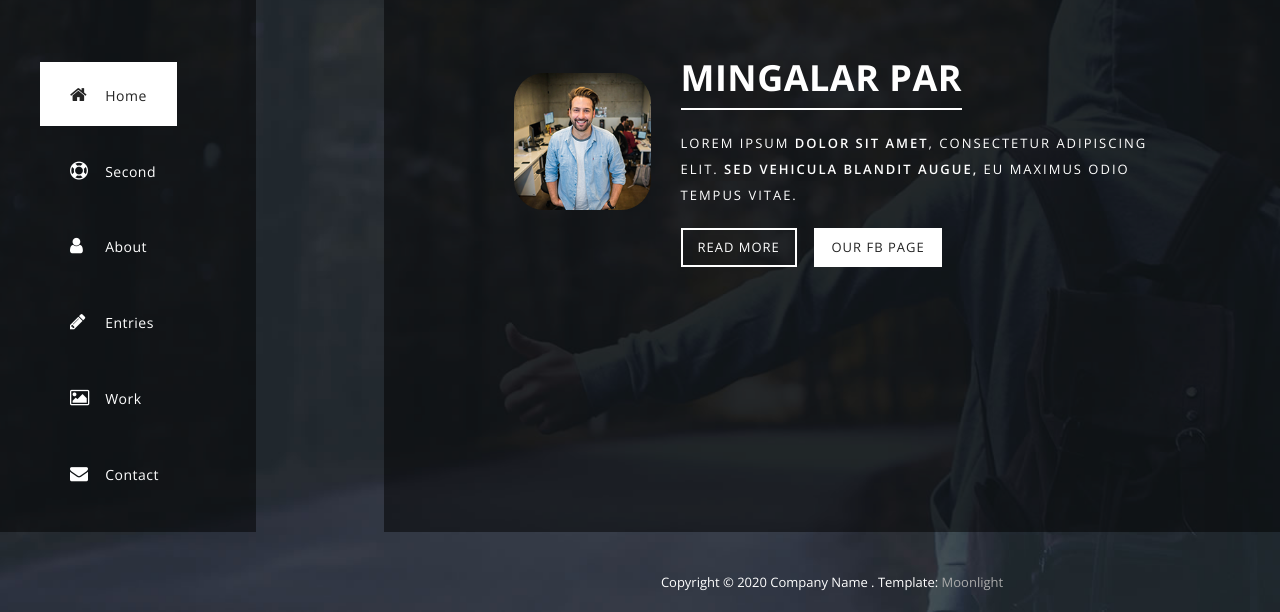
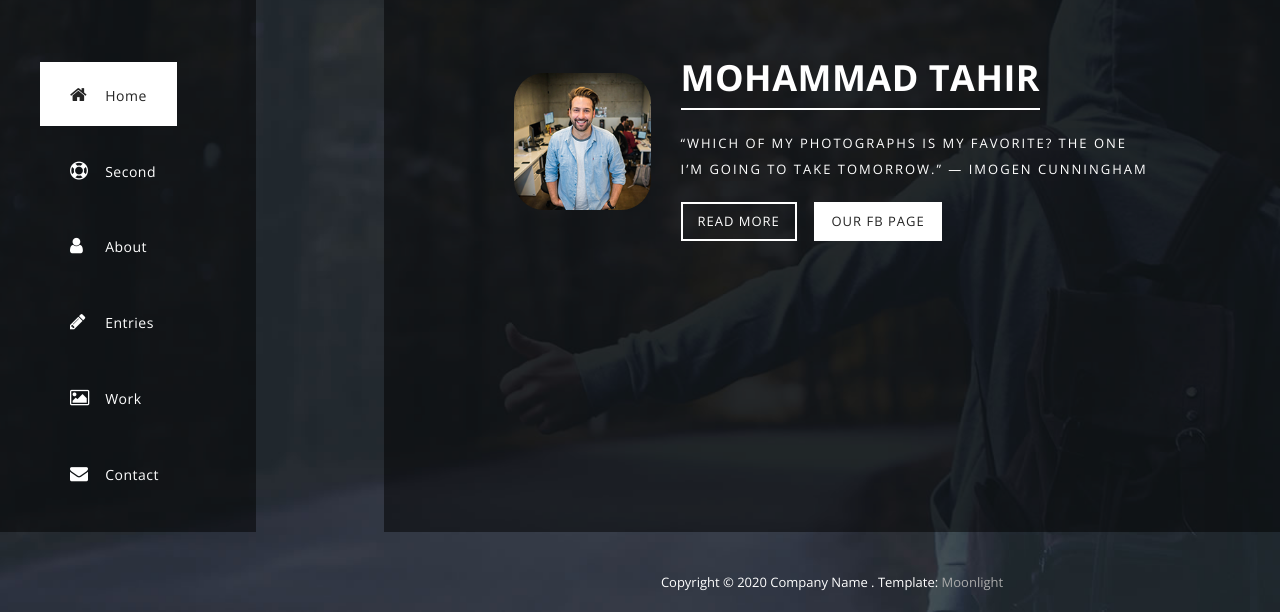
Before and after one commit to tahir5885/tahir5885.github.io, a plain HTML site: page index-test-added-1-page.html in a window 1280 px wide. Shown: the part 188-800 px from the top of the page. Drawn offline with nearby package versions, Linux system fonts and the light colour scheme.

Commit message:
Title
TahirGraphy

```diff
--- a/index-test-added-1-page.html
+++ b/index-test-added-1-page.html
@@ -3,7 +3,7 @@
     <head>
         <meta charset="utf-8">
         <meta http-equiv="X-UA-Compatible" content="IE=edge,chrome=1">
-        <title>Moonlight CSS Template</title>
+        <title>TahirGraphy</title>
 <!--
 Moonlight Template
 http://www.templatemo.com/tm-512-moonlight
@@ -60,8 +60,9 @@ http://www.templatemo.com/tm-512-moonlight
                       <div class="author-image"><img src="img/author_image.png" alt=""></div>
                   </div>
                   <div class="col-md-9">
-                      <h2>Mingalar par</h2>
-                      <p>Lorem ipsum <em>dolor sit amet</em>, consectetur adipiscing elit. <em>Sed vehicula blandit augue,</em> eu maximus odio tempus vitae.</p>
+                      <h2>Mohammad Tahir</h2>
+                      <p>“Which of my photographs is my favorite? The one I’m going to take tomorrow.”
+― Imogen Cunningham</p>
                       <div class="main-btn"><a href="#2">Read More</a></div>
                       <div class="fb-btn"><a rel="nofollow" href="https://fb.com/templatemo">Our FB Page</a></div>
                   </div>
```
